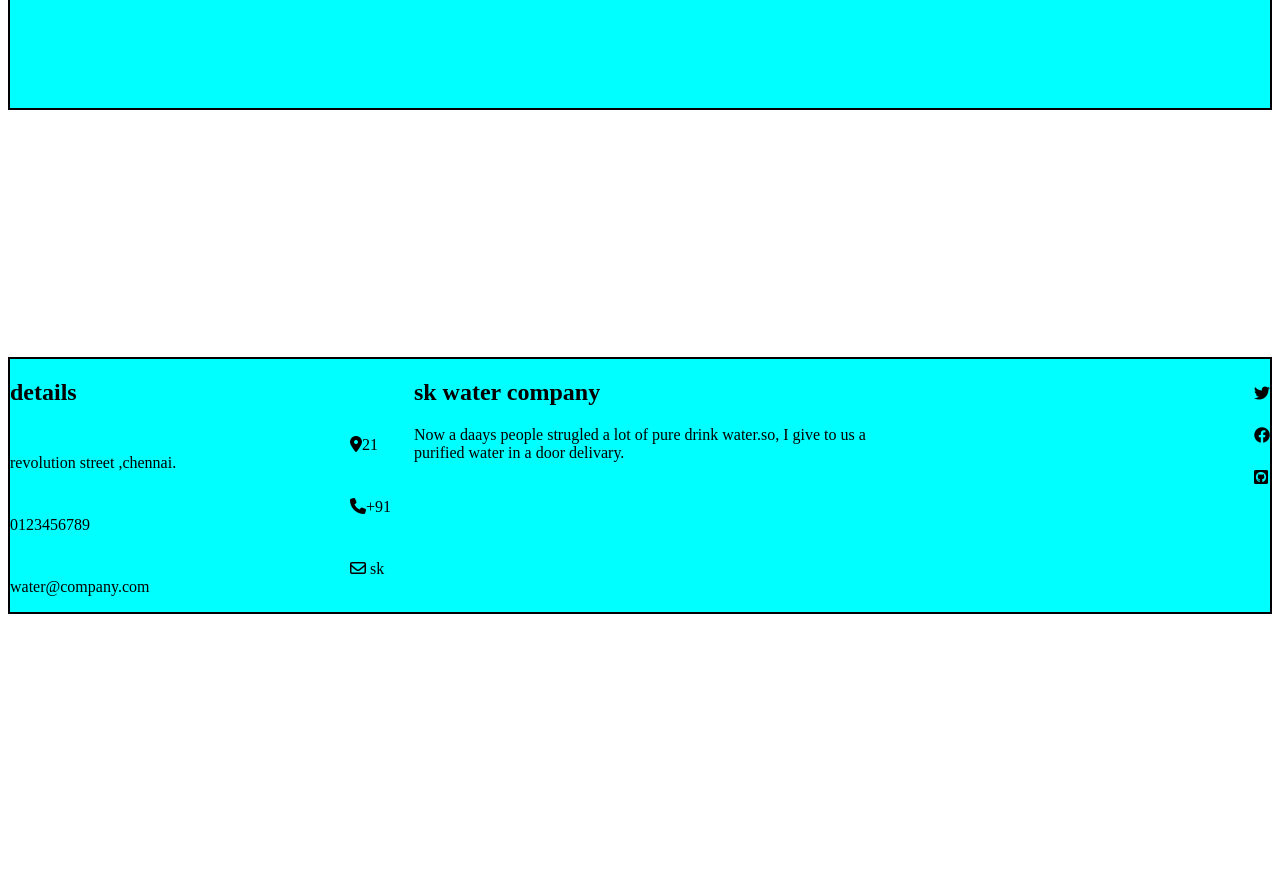
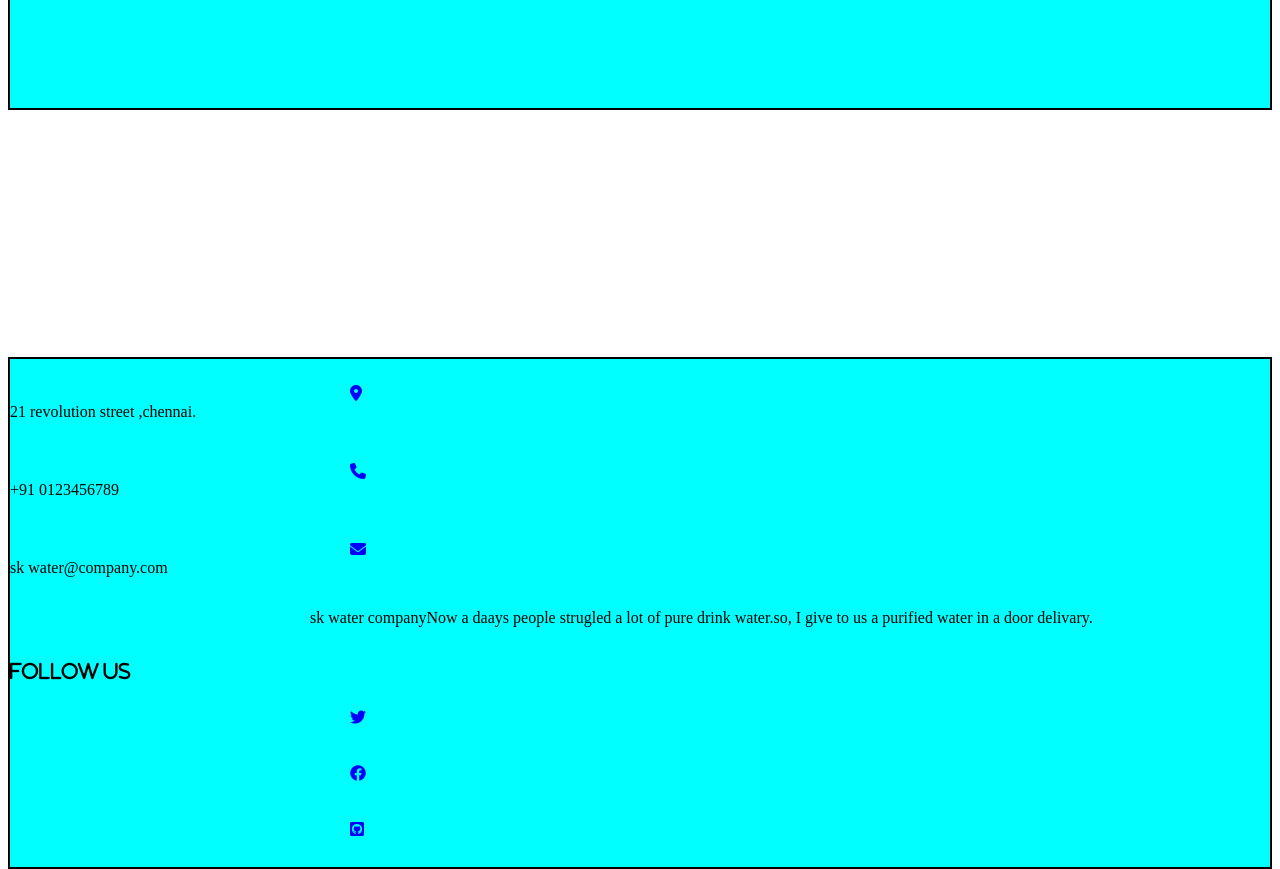
Before and after one commit to fssa-batch3/saraswathi.kaliyappan__web_project, a plain HTML site: page pages/home.html in a window 1280 px wide. Shown: the part 925-1794 px from the top of the page. Before the commit the page ends 1539 px from the top, so only its background shows below. Drawn offline with Linux system fonts and the light colour scheme.

Commit message:
footer uptate

```diff
--- a/assets/css/home.css
+++ b/assets/css/home.css
@@ -138,7 +138,34 @@ h2{
     flex-direction: row;
 }
 footer{
-    display: flex;
     background-color: aqua;
     border: 2px solid black;
 }
+.fa-solid{
+    display: flex;
+    flex-direction: row;
+    color: blue;
+    margin-right: 300px;
+}
+.fa-location{
+    display: flex;
+    flex-direction: row;
+    color: blue;
+    margin-right: 300px;
+}
+.fa-brands{
+    display: flex;
+    color: blue;
+    flex-direction: row;
+    height: 30px;
+}
+.cpany{
+    display: flex;
+    flex-direction: row;
+    margin-left: 300px;
+}
+.cs{
+    display: flex;
+    flex-direction: column;
+    margin-right: 600px;
+}
--- a/pages/home.html
+++ b/pages/home.html
@@ -51,18 +51,18 @@
 <footer>
   <div class="cact">
     <div class="cs">
-      <h2>details</h2>
       <p><i class="fa-solid fa-location-dot"></i>21 revolution street ,chennai.</p>
       <p><i class="fa-solid fa-phone"></i>+91 0123456789</p>
-      <p><i class="fa-regular fa-envelope"></i> sk water@company.com</p>
+      <p><i class="fa-solid fa-envelope"></i> sk water@company.com</p>
     </div>
   </div>
   <div class="cpany">
-    <h2>sk water company</h2>
+    <p>sk water company
     <p>Now a daays people strugled a lot of pure drink water.so, I give to us a purified water in a door delivary.</p>
   </div>
   <div class="fas">
     <div class="follow as">
+      <h3>follow us</h3>
       <p><i class="fa-brands fa-twitter"></i></p>
       <p><i class="fa-brands fa-facebook"></i></p>
       <p><i class="fa-brands fa-square-github"></i></p>
```
